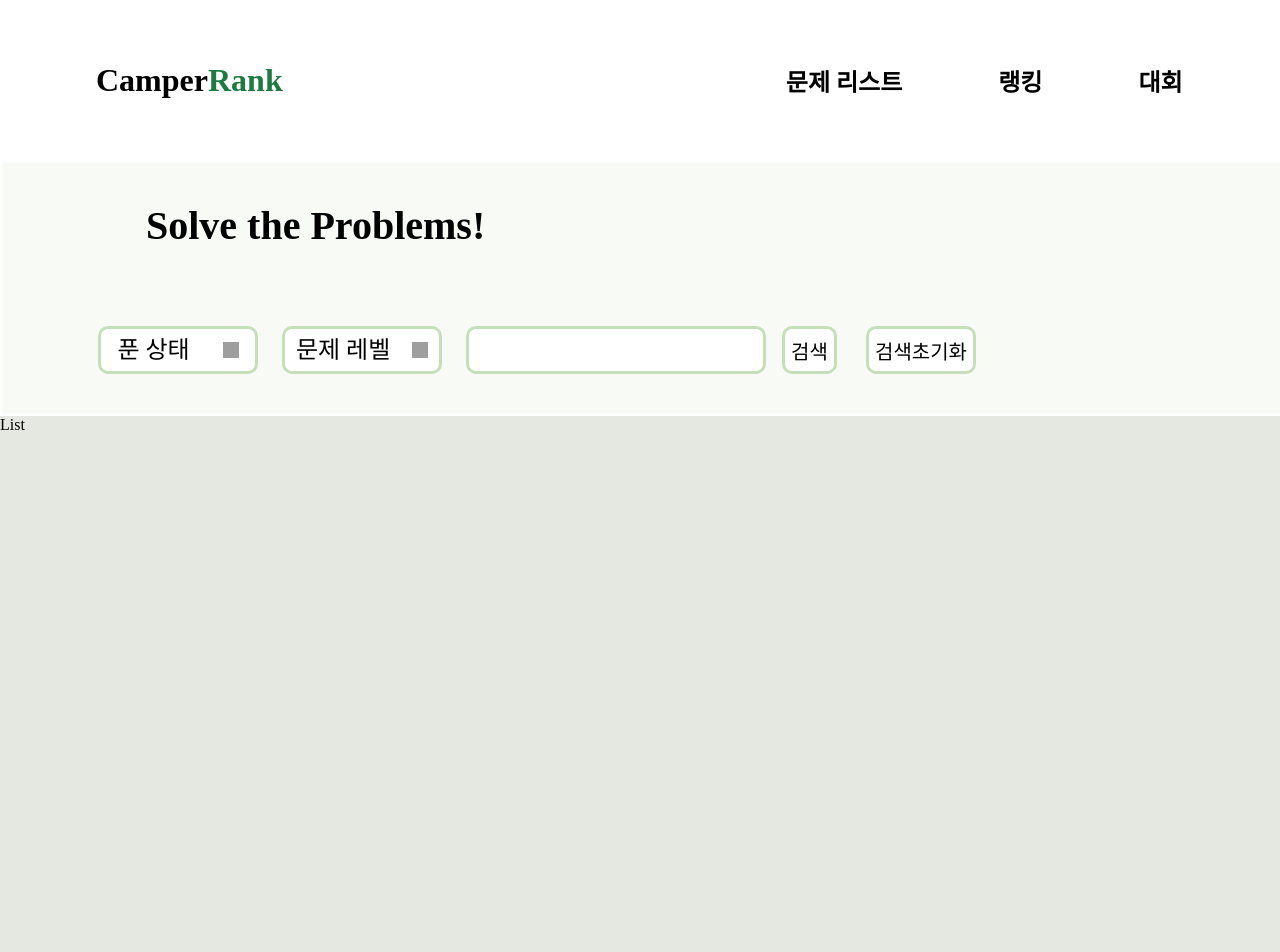
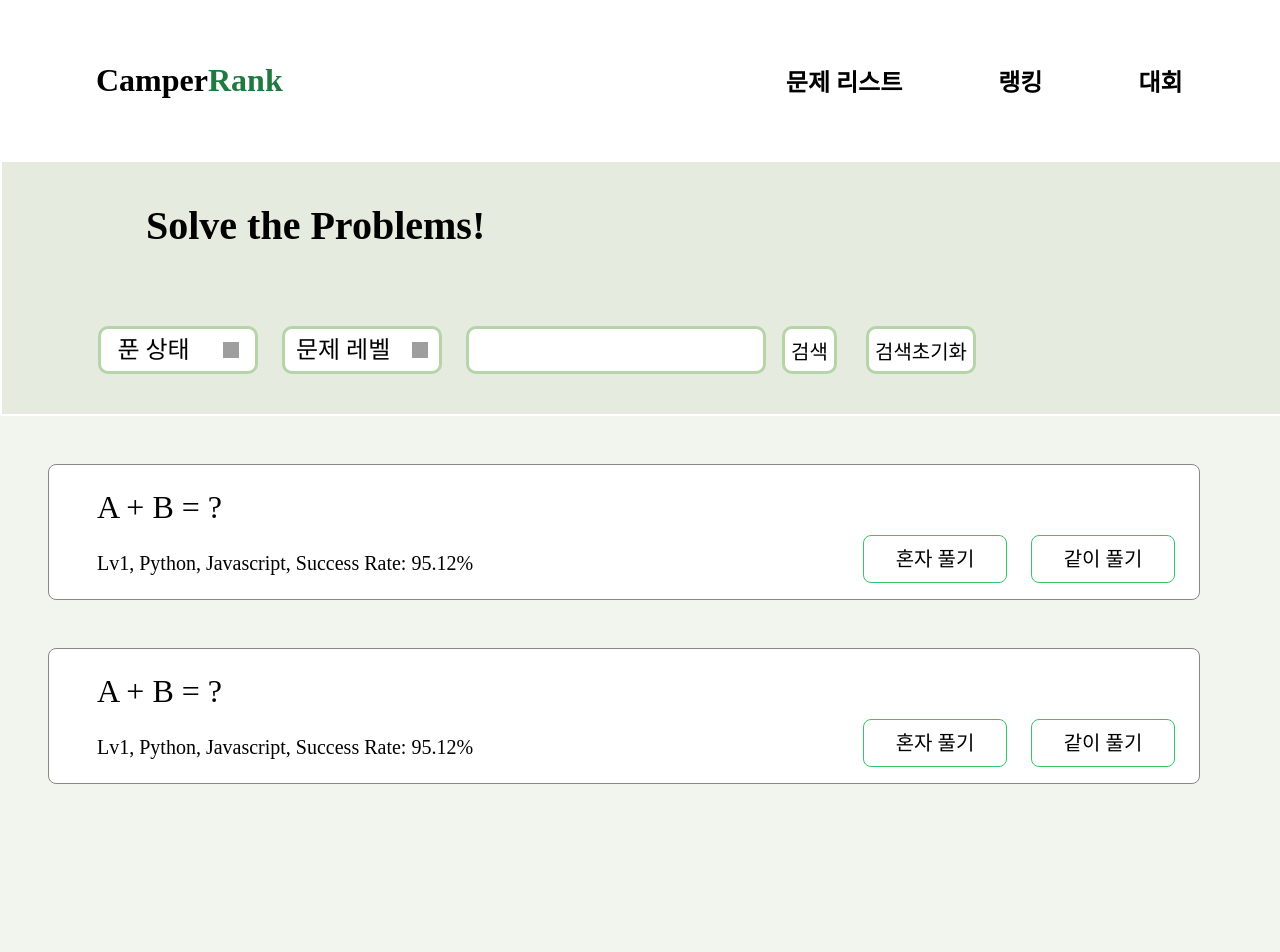
Before and after one commit to boostcampwm-2022/Web31-CamperRank, a React (Vite) app in the folder frontend/: page /problems in a window 1280 px wide. Shown: the top 952 px of the page. Built offline with nearby package versions, Linux system fonts and the light colour scheme; grey boxes are pictures that could not be loaded.

Commit message:
feat: 문제리스트 페이지 문제리스트 레이아웃

```diff
--- /dev/null
+++ b/frontend/src/components/ProblemList/List/List.tsx
@@ -0,0 +1,22 @@
+import React, { useState } from "react";
+import styled from "styled-components";
+import Problem from "./Problem";
+
+const ListWrapper = styled.div`
+  width: 65%;
+  display: flex;
+  flex-direction: column;
+  padding: 48px;
+  gap: 48px;
+`;
+
+const List = () => {
+  return (
+    <ListWrapper>
+      <Problem />
+      <Problem />
+    </ListWrapper>
+  );
+};
+
+export default List;
--- /dev/null
+++ b/frontend/src/components/ProblemList/List/Problem.tsx
@@ -0,0 +1,67 @@
+import React, { useState } from "react";
+import styled from "styled-components";
+
+const ProblemWrapper = styled.div`
+  width: 100%;
+  height: 136px;
+  border: 1px solid #888888;
+  border-radius: 8px;
+  background: #fff;
+  position: relative;
+`;
+
+const Title = styled.div`
+  position: absolute;
+  top: 24px;
+  left: 48px;
+  font-style: normal;
+  font-weight: 500;
+  font-size: 32px;
+`;
+
+const Description = styled.div`
+  position: absolute;
+  bottom: 24px;
+  left: 48px;
+  font-style: normal;
+  font-weight: 500;
+  font-size: 20px;
+  text-align: center;
+`;
+
+const ButtonWrapper = styled.div`
+  position: absolute;
+  bottom: 16px;
+  right: 24px;
+  display: flex;
+  gap: 24px;
+`;
+
+const Button = styled.button`
+  border: none;
+  outline: none;
+  width: 144px;
+  height: 48px;
+  border: 1px solid #32c766;
+  border-radius: 8px;
+  background: #fff;
+  font-weight: 500;
+  font-size: 20px;
+  line-height: 24px;
+  text-align: center;
+`;
+
+const Problem = () => {
+  return (
+    <ProblemWrapper>
+      <Title>A + B = ?</Title>
+      <Description>Lv1, Python, Javascript, Success Rate: 95.12%</Description>
+      <ButtonWrapper>
+        <Button>혼자 풀기</Button>
+        <Button>같이 풀기</Button>
+      </ButtonWrapper>
+    </ProblemWrapper>
+  );
+};
+
+export default Problem;
--- a/frontend/src/components/ProblemList/Filter.tsx
+++ b/frontend/src/components/ProblemList/SearchFilter/Filter.tsx
@@ -1,13 +1,13 @@
 import React, { useState } from "react";
 import styled from "styled-components";
-import { FilterButton } from "../../assets/icons";
+import { FilterButton } from "../../../assets/icons";
 import Modal from "./Modal";
 import { FilterType } from "@types";
 
 const FilterWrapper = styled.div`
   width: 160px;
   height: 48px;
-  border: 3px solid #c6dfbb;
+  border: 3px solid #b5d4a8;
   border-radius: 10px;
   background: #fff;
   text-align: center;
--- a/frontend/src/components/ProblemList/Modal.tsx
+++ b/frontend/src/components/ProblemList/SearchFilter/Modal.tsx
@@ -12,6 +12,7 @@ const ModalWrapper = styled.div`
   border: 2px solid #c6dfbb;
   background: rgba(256, 256, 256, 0.8);
   border-radius: 10px;
+  z-index: 1;
 `;
 
 const ModalElement = styled.div`
--- a/frontend/src/components/ProblemList/SearchFilter.tsx
+++ b/frontend/src/components/ProblemList/SearchFilter/SearchFilter.tsx
@@ -1,14 +1,13 @@
 import React, { useState } from "react";
 import styled from "styled-components";
-import { FilterButton } from "../../assets/icons";
 import Filter from "./Filter";
-import FiltersInfo from "../../utils/FiltersInfo";
+import FiltersInfo from "../../../utils/FiltersInfo";
 
 const FiltersWrapper = styled.div`
   width: 100%;
   height: 256px;
   position: relative;
-  background: #f8faf5;
+  background: #e5ebdf;
   border: 2px solid white;
 `;
 
@@ -46,7 +45,7 @@ const SearchInput = styled.input`
   height: 48px;
   cursor: pointer;
   outline: none;
-  border: 3px solid #c6dfbb;
+  border: 3px solid #b5d4a8;
   border-radius: 10px;
   text-align: right;
   font-size: 24px;
@@ -56,7 +55,7 @@ const SearchButton = styled.button`
   border: none;
   outline: none;
   background: #fff;
-  border: 3px solid #c6dfbb;
+  border: 3px solid #b5d4a8;
   border-radius: 10px;
   font-size: 20px;
   height: 48px;
--- /dev/null
+++ b/frontend/src/components/ProblemList/index.ts
@@ -0,0 +1,4 @@
+import SearchFilter from "./SearchFilter/SearchFilter";
+import List from "./List/List";
+
+export { SearchFilter, List };
--- a/frontend/src/pages/ProblemList.tsx
+++ b/frontend/src/pages/ProblemList.tsx
@@ -1,7 +1,8 @@
 import React, { useState } from "react";
 import styled from "styled-components";
 import { MainHeader } from "../components/MainHeader";
-import SearchFilter from "../components/ProblemList/SearchFilter";
+import { SearchFilter, List } from "../components/ProblemList";
+import { Footer } from "../components/Footer";
 
 const MainWrapper = styled.div`
   width: 1920px;
@@ -14,20 +15,17 @@ const MainWrapper = styled.div`
 const HeaderWrapper = styled.div`
   width: 100%;
   height: 160px;
-  box-sizing: border-box;
 `;
 
 const ListWrapper = styled.div`
   width: 100%;
   flex: 1;
-  box-sizing: border-box;
-  background: #e4e8e0;
+  background: #f1f5ee;
 `;
 
 const FooterWrapper = styled.div`
   width: 100%;
-  height: 160px;
-  box-sizing: border-box;
+  height: 400px;
 `;
 
 const ProblemList = () => {
@@ -37,8 +35,12 @@ const ProblemList = () => {
         <MainHeader></MainHeader>
       </HeaderWrapper>
       <SearchFilter></SearchFilter>
-      <ListWrapper>List</ListWrapper>
-      <FooterWrapper>Footer</FooterWrapper>
+      <ListWrapper>
+        <List></List>
+      </ListWrapper>
+      <FooterWrapper>
+        <Footer></Footer>
+      </FooterWrapper>
     </MainWrapper>
   );
 };
--- a/frontend/src/styles/GlobalStyle.tsx
+++ b/frontend/src/styles/GlobalStyle.tsx
@@ -9,4 +9,7 @@ export const GlobalStyle = createGlobalStyle`
     color: #000000;
     box-sizing: border-box;
   }
+  button {
+    cursor: pointer;
+  }
 `;
```
